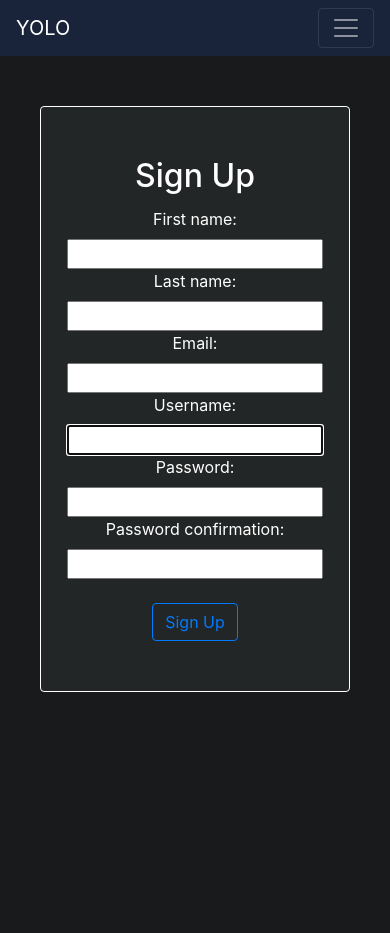
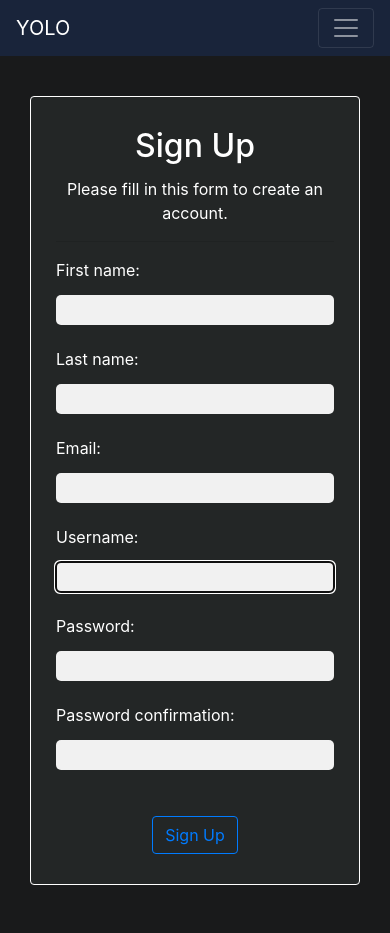
Before and after one commit to Aakashmangla2000/YOLO_SocialMediaSite, a Django app: page /auth/signup/ in a window 390 px wide. Before the commit the page ends 692 px from the top, so only its background shows below. Run offline with Django 3.2, Linux system fonts and the light colour scheme; some libraries are stand-ins or nearby versions.

Commit message:
Mobile view optimised

```diff
--- a/templates/auth/signup.html
+++ b/templates/auth/signup.html
@@ -11,19 +11,35 @@
         display: none;
     }
     form{
-        padding: 30px;
+        padding: 10px;
         display: flex;
         flex-direction: column;
     }
+    input{
+        width: 100%;
+        height: 10px;
+  padding: 15px;
+  margin: 5px 0 22px 0;
+  display: inline-block;
+  border: none;
+  background: #f1f1f1;
+  border-radius: 5px;
+    }
+    label{
+        float: left;
+    }
+
 </style>
 <br><br>
-    <div class="container col-lg-3" style="height: 100vh;" >
-        <div class="col">
+    <div class="container col-lg-3" style="height: 100%;" >
+        <div class="col" style="height: 80%;">
             <br><br>
-            <form action="" method="post" class="card text-center" style="height: 100%; background-color: #232626; color: white; margin: 10px; align-items: center;  border: 1px solid white; ">
+            <form action="" method="post" class="card text-center" style="height: 80%; background-color: #232626; color: white; margin: 0px; align-items: center;  border: 1px solid white; ">
                 <div class="form-row">
                 <div class="card-body">
                   <h2 class="card-title">Sign Up</h2>
+                  <p>Please fill in this form to create an account.                </p>
+                  <hr>
                   <!-- <form action="" method="post"> -->
                     {% csrf_token %}
                     {{form}}
@@ -34,6 +50,7 @@
                 </div>
             </form>
         </div>
+        <br><br>
     </div>
 
 {% endblock %}
--- a/templates/base.html
+++ b/templates/base.html
@@ -8,6 +8,11 @@
 
     {% block head %} {% endblock %}
 </head>
+<style>
+  body{
+    background-color: #191A1B;
+  }
+</style>
     <body>
 
         <nav class="navbar navbar-expand-lg navbar-dark fixed-top"  style="background-color: #19243a; color: white;">
--- a/templates/social/wall.html
+++ b/templates/social/wall.html
@@ -2,7 +2,7 @@
 
 {% block content %}
 <br><br><br><br>
-<div class="container" style="display: flex; flex-direction: column; align-items: center;">
+<div class="container" style="display: flex; flex-direction: column; align-items: center; height: 100%;">
     <br>
     <h1 style="font-size: 60px;">See what's new today!</h1>
     {% for post in posts %}
```
Also changed, not shown: templates/auth/login.html (+15 -0 lines), media/159060129876148390_6ee2r04.png (added).
